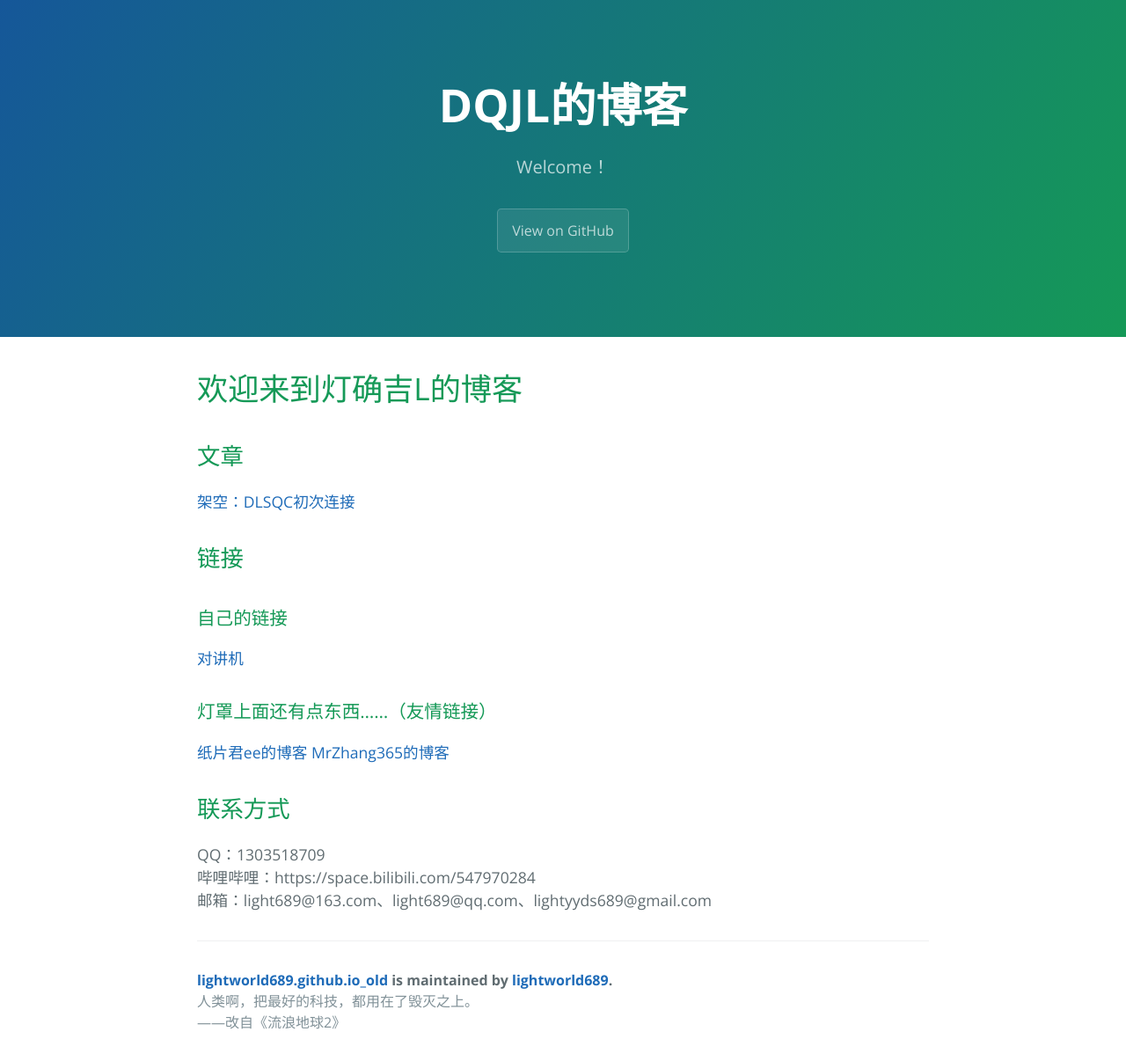
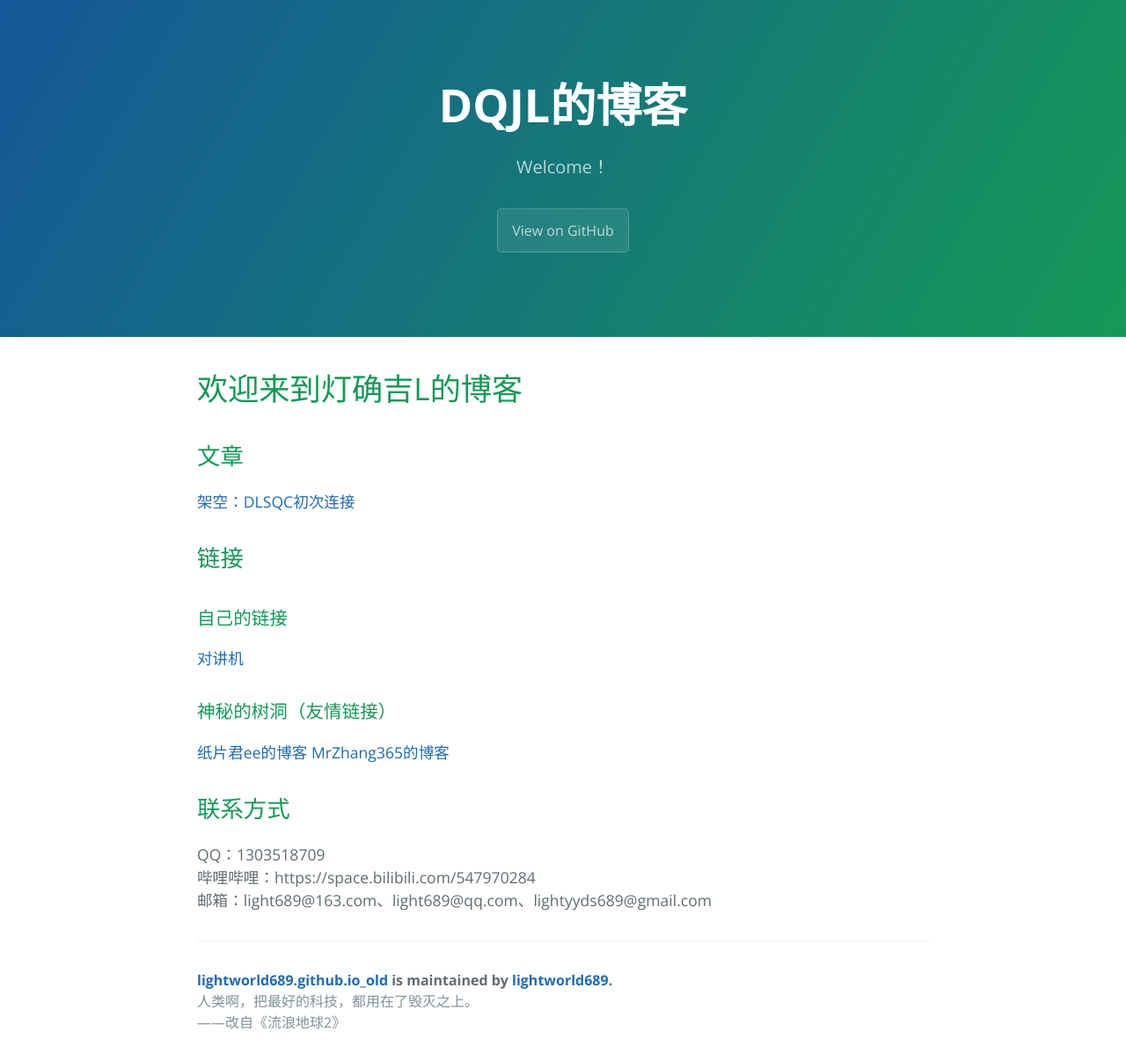
Before and after one commit to lightworld689/lightworld689.github.io_old, a Jekyll site: the page built from index.md, in a window 1280 px wide. Shown: the whole page at 88% size. Built offline with Jekyll 4.4.1, drawn with Linux system fonts in a browser that asks for light colours.

Commit message:
Update index.md

```diff
--- a/index.md
+++ b/index.md
@@ -13,7 +13,7 @@ description: Welcome！
 ## 链接
 ### 自己的链接
 [对讲机](https://github.com/lightworld689/lightworld689.github.io/discussions)
-### 灯罩上面还有点东西……（友情链接）
+### 神秘的树洞（友情链接）
 [纸片君ee的博客](http://paperee.guru)
 [MrZhang365的博客](https://blog.mrzhang365.cf)
 
```
